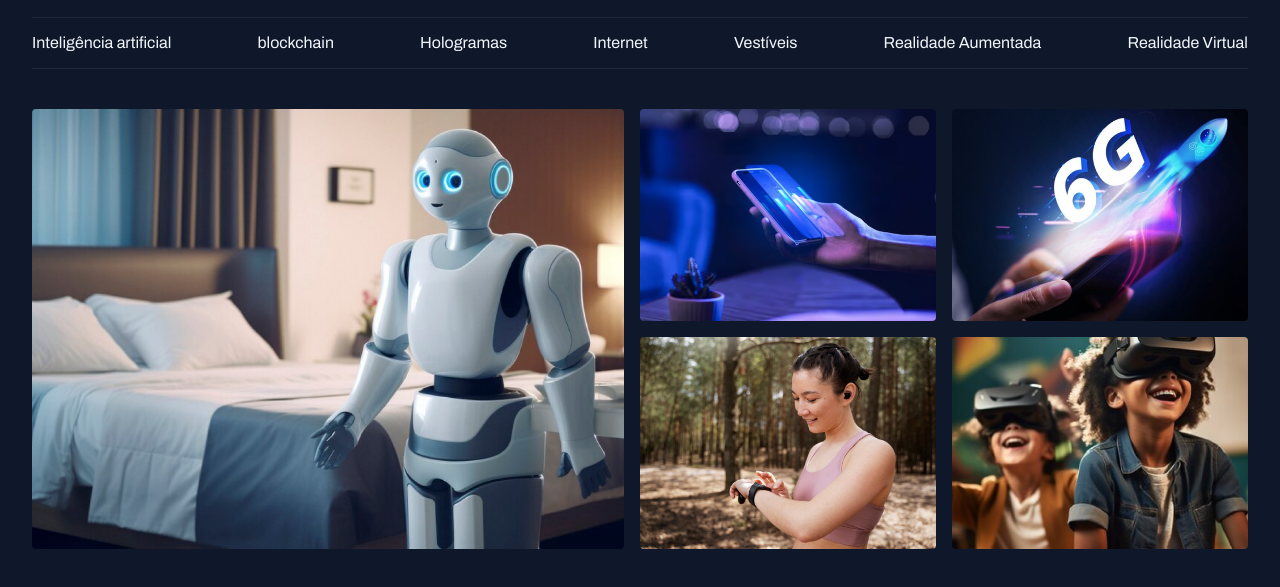
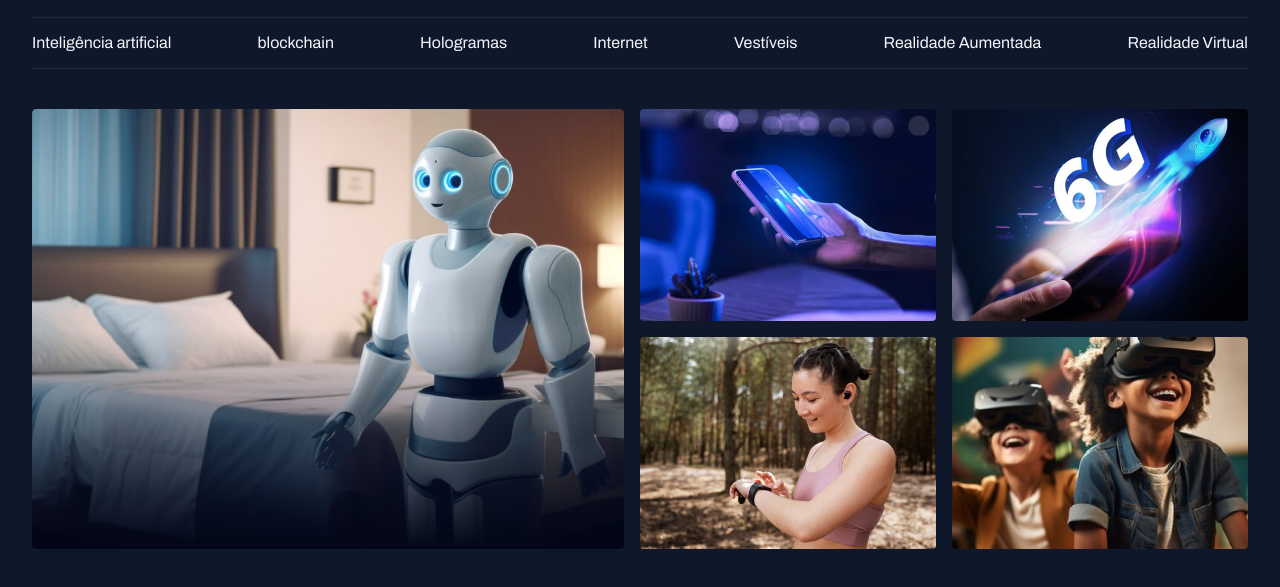
Before and after one commit to yansandalo/proj-portal-de-noticias, a plain HTML site: page index.html in a window 1280 px wide. Shown: the part 55-642 px from the top of the page. Drawn offline with Linux system fonts and the light colour scheme.

Commit message:
adicionando fundo com degrade

```diff
--- a/index.html
+++ b/index.html
@@ -44,7 +44,7 @@
 
 <main class="container">
 <section id="featured" class="grid grid-flow-col gap-16">
-  <div>
+  <div class="card">
     <img src="assets/images/Image 01.png" alt="">
   </div>
 
--- a/styles/section.css
+++ b/styles/section.css
@@ -4,4 +4,25 @@
     object-fit: cover;
     border-radius: 4px;
   }
+  .card {
+  position: relative;
+  overflow: hidden;
+  border-radius: 4px;
+
+  /* o "&" substitui o "card" pq ficaria -> card::before */
+    &::before {
+      content: "";
+      background-color: aliceblue;
+      position: absolute;
+      inset: 0;
+      top: 50%;
+      background: linear-gradient(
+        180deg,
+        transparent 0%,
+        #020617 100%
+      );
+  }
 }
+
+
+}
```
